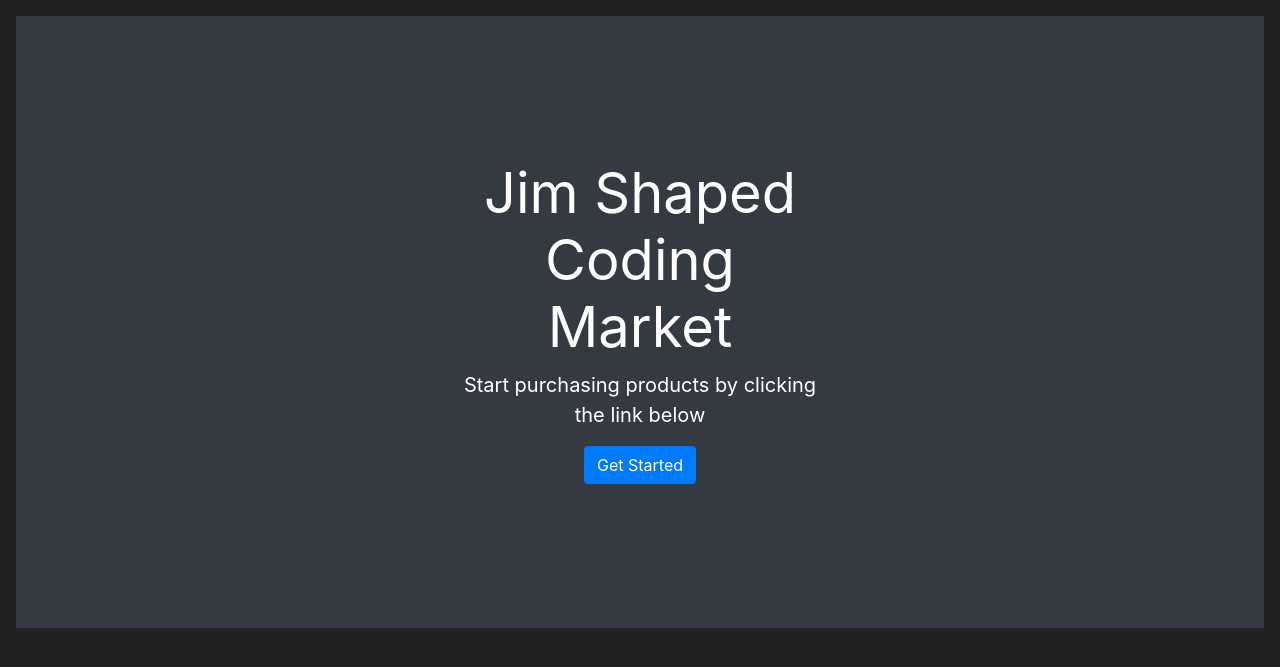
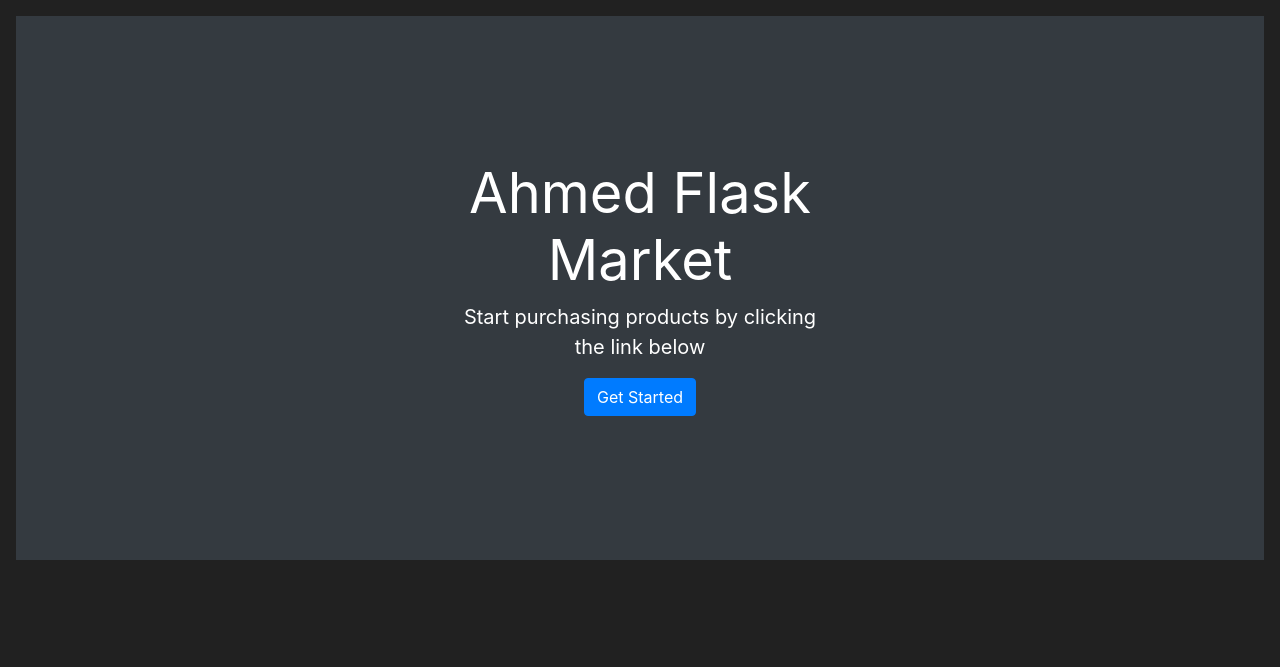
Before and after one commit to LtayefAhmed/Flask-Market-Learning, a Flask app: page / in a window 1280 px wide. Shown: the part 56-723 px from the top of the page. Run offline with Flask 3, Linux system fonts and the light colour scheme; some libraries are stand-ins or nearby versions.

Commit message:
Final version of the Flask Market

```diff
--- a/market/templates/home.html
+++ b/market/templates/home.html
@@ -5,7 +5,7 @@
 {% block content %}
     <div class="position-relative overflow-hidden p-3 p-md-5 m-md-3 text-center bg-dark" style="color:white">
         <div class="col-md-5 p-lg-5 mx-auto my-5">
-            <h1 class="display-4 font-weight-normal">Jim Shaped Coding Market</h1>
+            <h1 class="display-4 font-weight-normal">Ahmed Flask Market</h1>
             <p class="lead font-weight-normal">Start purchasing products by clicking the link below</p>
             <a class="btn btn-primary" href="{{ url_for('market_page') }}">Get Started</a>
         </div>
```
